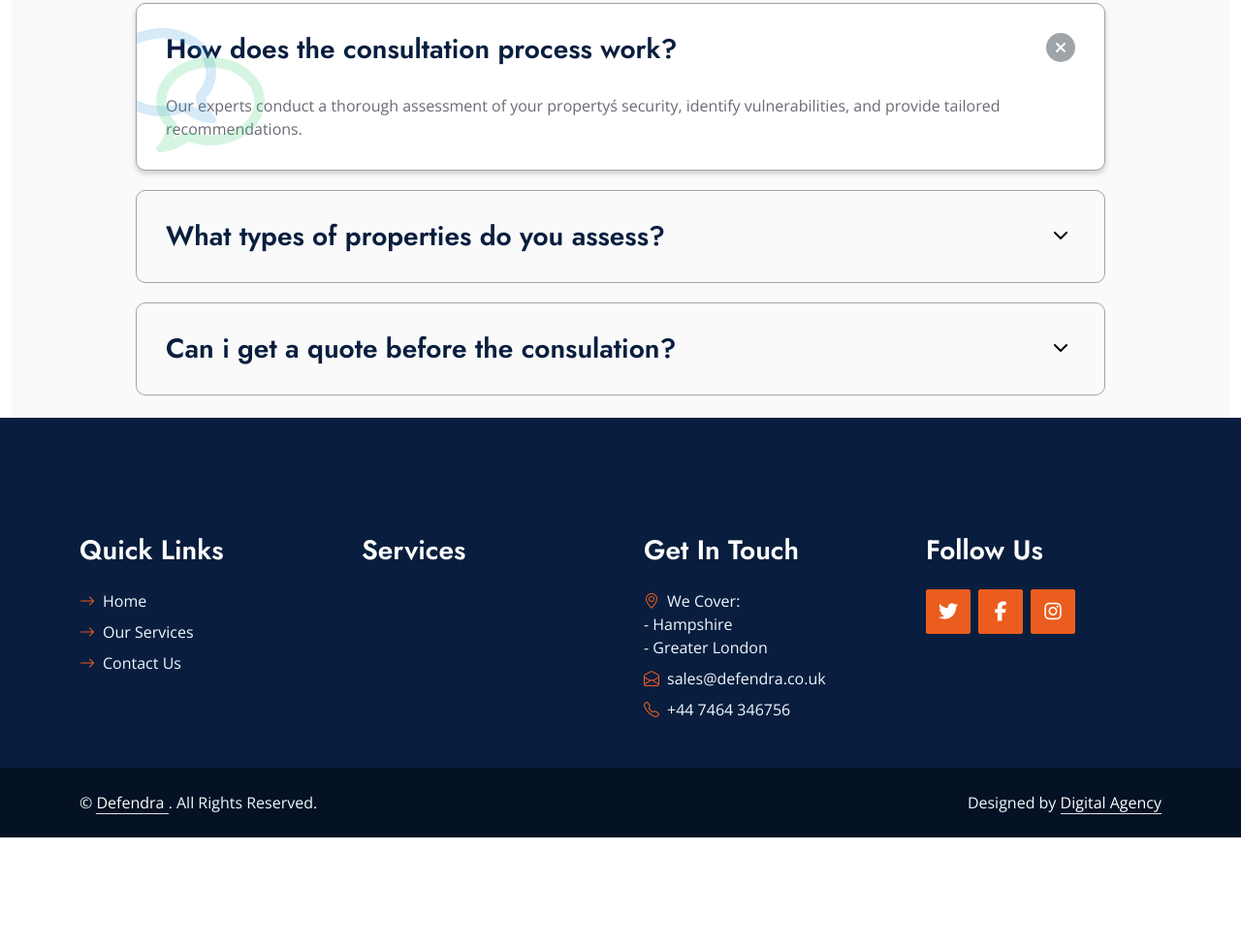
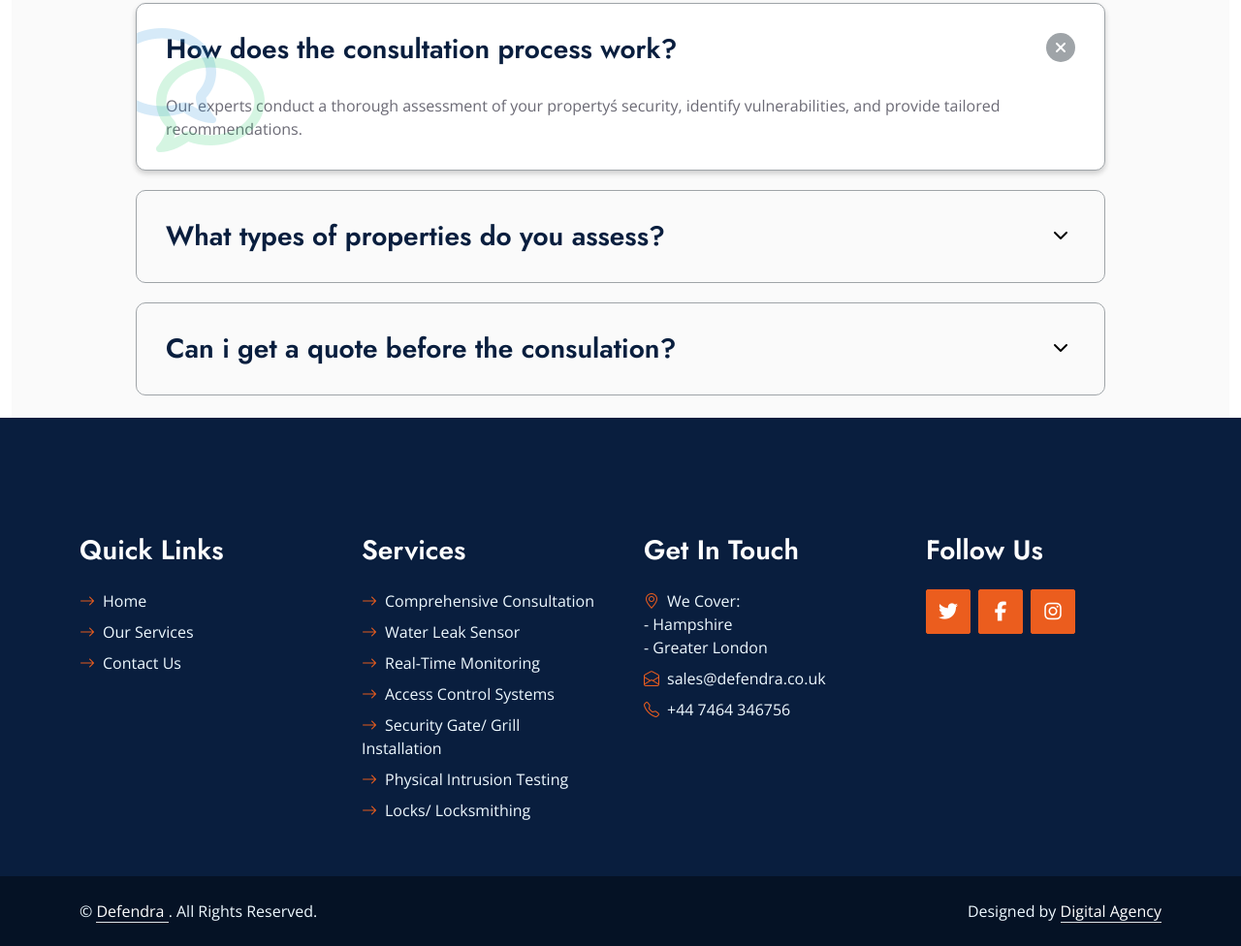
Before and after one commit to Defendra/defendra.github.io, a plain HTML site: page Emergency_Locksmith_Services.html in a window 1280 px wide. Shown: the part 3595-4571 px from the top of the page at 97% size. Before the commit the page ends 4459 px from the top, so only its background shows below. Drawn offline with nearby package versions, Linux system fonts and the light colour scheme.

Commit message:
adding links to physical intrusion testing

```diff
--- a/Emergency_Locksmith_Services.html
+++ b/Emergency_Locksmith_Services.html
@@ -94,6 +94,7 @@
                         <a href="Real-Time_Monitoring.html" class="dropdown-item">Real-Time Monitoring</a>
                         <a href="Access_Control_Systems.html" class="dropdown-item">Access Control Systems</a>
                         <a href="Security_Grill_Installation.html" class="dropdown-item">Security Gate/ Grill Installation</a>
+                        <a href="Physical_Intrusion_Test.html" class="dropdown-item">Physical Intrusion Testing</a>
                         <a href="Emergency_Locksmith_Services.html" class="dropdown-item">Locks/ Locksmithing</a>
                     </div>
                 </div>
@@ -538,13 +539,14 @@ Newsletter End -->
             </div>
             <div class="col-lg-3 col-md-6">
                 <h3 class="text-white mb-4">Services</h3>
-                <div class="dropdown-menu m-0">
-                    <a href="Comprehensive_Security_Consultation.html" class="dropdown-item">Comprehensive Consultation</a>
-                    <a href="Advanced_Leak_Detection_System.html" class="dropdown-item">Water Leak Sensor</a>
-                    <a href="Real-Time_Monitoring.html" class="dropdown-item">Real-Time Monitoring</a>
-                    <a href="Access_Control_Systems.html" class="dropdown-item">Access Control Systems</a>
-                    <a href="Security_Grill_Installation.html" class="dropdown-item">Security Gate/ Grill Installation</a>
-                    <a href="Emergency_Locksmith_Services.html" class="dropdown-item">Locks/ Locksmithing</a>
+                <div class="d-flex flex-column justify-content-start">
+                    <a class="text-light mb-2" href="Comprehensive_Security_Consultation.html"><i class="bi bi-arrow-right text-primary me-2"></i>Comprehensive Consultation</a>
+                    <a class="text-light mb-2" href="Advanced_Leak_Detection_System.html"><i class="bi bi-arrow-right text-primary me-2"></i>Water Leak Sensor</a>
+                    <a class="text-light mb-2" href="Real-Time_Monitoring.html"><i class="bi bi-arrow-right text-primary me-2"></i>Real-Time Monitoring</a>
+                    <a class="text-light mb-2" href="Access_Control_Systems.html"><i class="bi bi-arrow-right text-primary me-2"></i>Access Control Systems</a>
+                    <a class="text-light mb-2" href="Security_Grill_Installation.html"><i class="bi bi-arrow-right text-primary me-2"></i>Security Gate/ Grill Installation</a>
+                    <a class="text-light mb-2" href="Physical_Intrusion_Test.html"><i class="bi bi-arrow-right text-primary me-2"></i>Physical Intrusion Testing</a>
+                    <a class="text-light mb-2" href="Emergency_Locksmith_Services.html"><i class="bi bi-arrow-right text-primary me-2"></i>Locks/ Locksmithing</a>
                 </div>
             </div>
             <div class="col-lg-3 col-md-6">
```
